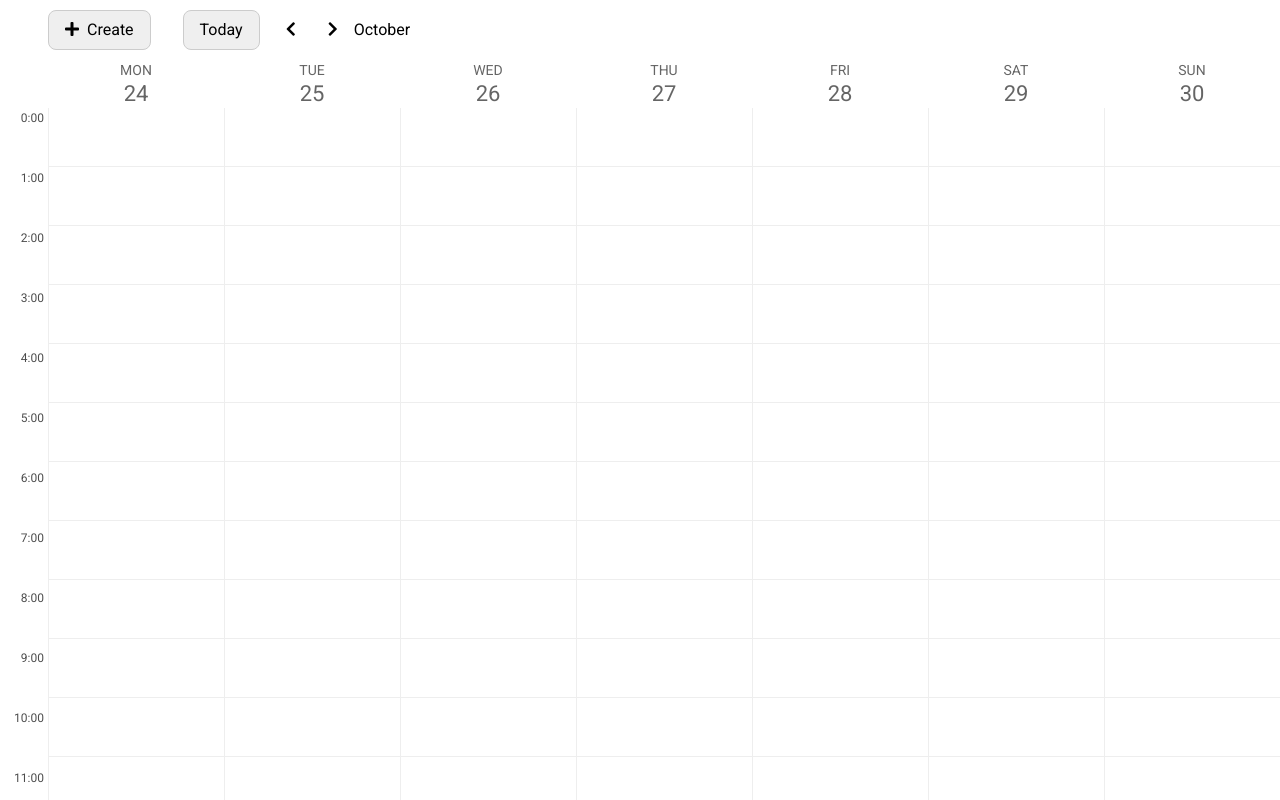
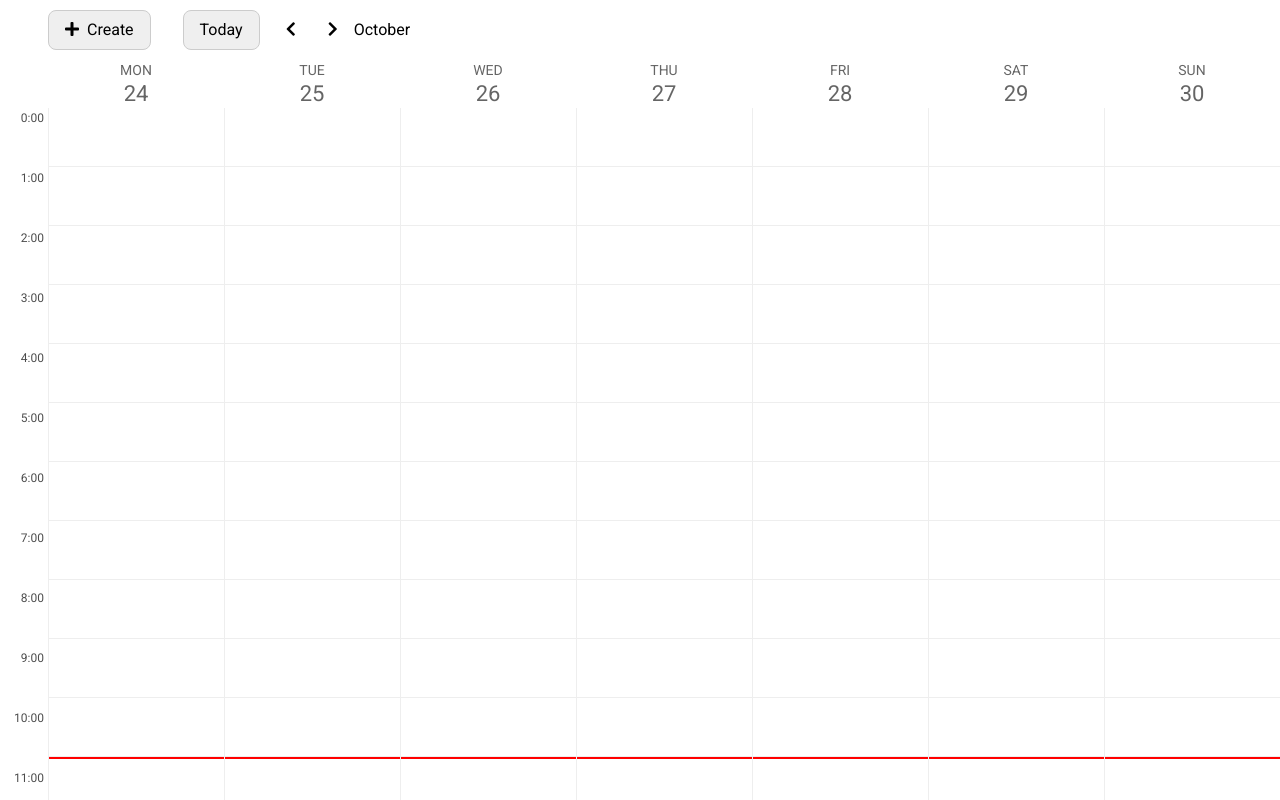
Before and after one commit to AlekseyRD88/calendar-react, a React app: page / in a window 1280 px wide. Built offline with nearby package versions, Linux system fonts and the light colour scheme.

Commit message:
red line day

```diff
--- a/src/components/day/Day.jsx
+++ b/src/components/day/Day.jsx
@@ -1,15 +1,17 @@
 import React from 'react';
 import Hour from '../hour/Hour';
-
+import classNames from 'classnames';
 import './day.scss';
 
 const Day = ({ dataDay, dayEvents, tasks, setTasks }) => {
+  const date = new Date();
+  const dayClasses = classNames('calendar__day', {'red-line': dataDay === date.getDay()});
   const hours = Array(24)
     .fill()
     .map((val, index) => index);
 
   return (
-    <div className="calendar__day" data-day={dataDay}>
+    <div className={dayClasses} data-day={dataDay}>
       {hours.map((hour) => {
         //getting all events from the day we will render
         const hourEvents = dayEvents.filter(
--- a/src/components/day/day.scss
+++ b/src/components/day/day.scss
@@ -0,0 +1,6 @@
+.red-line {
+  position: absolute;
+  width: 100%;
+  border-top: 2px solid red;
+  z-index: 5;
+}
--- a/src/components/hour/Hour.jsx
+++ b/src/components/hour/Hour.jsx
@@ -1,16 +1,20 @@
 import React from 'react';
-
+import classNames from 'classnames';
 import Event from '../event/Event';
 import { formatMins } from '../../../src/utils/dateUtils.js';
 
 
+
+
 const Hour = ({ dataHour, hourEvents, tasks, setTasks }) => {
+  const date = new Date();
+  const hourClasses = classNames('calendar__time-slot', {'red-line': dataHour === date.getHours()});
   const handleEventDelete = (id) => {
     const updatedTasks = tasks.filter(task => task.id !== id);
     setTasks(updatedTasks);
   }
   return (
-    <div className="calendar__time-slot" data-time={dataHour + 1}>
+    <div className={hourClasses} data-time={dataHour + 1}>
       {/* if no events in the current hour nothing will render here */}
       {hourEvents.map(({ id, dateFrom, dateTo, title }) => {
         const eventStart = `${dateFrom.getHours()}:${formatMins(
--- a/src/components/hour/hour.scss
+++ b/src/components/hour/hour.scss
@@ -9,3 +9,10 @@
     border-bottom: 1px solid #eee;
   }
 }
+
+.red-line {
+  position: absolute;
+  width: 100%;
+  border-top: 2px solid red;
+  z-index: 5;
+}
```
Also changed, not shown: src/components/calendar/Calendar.jsx (+0 -7 lines), 2 other files (tests, documents, lock files or other folders).
